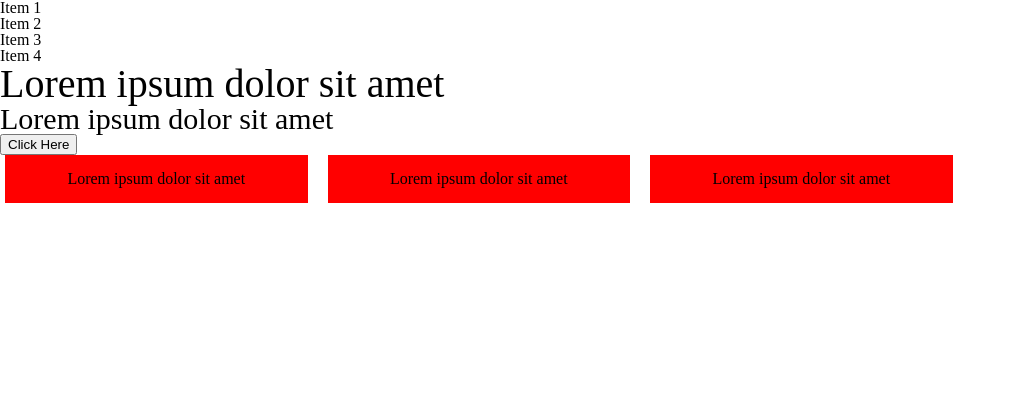
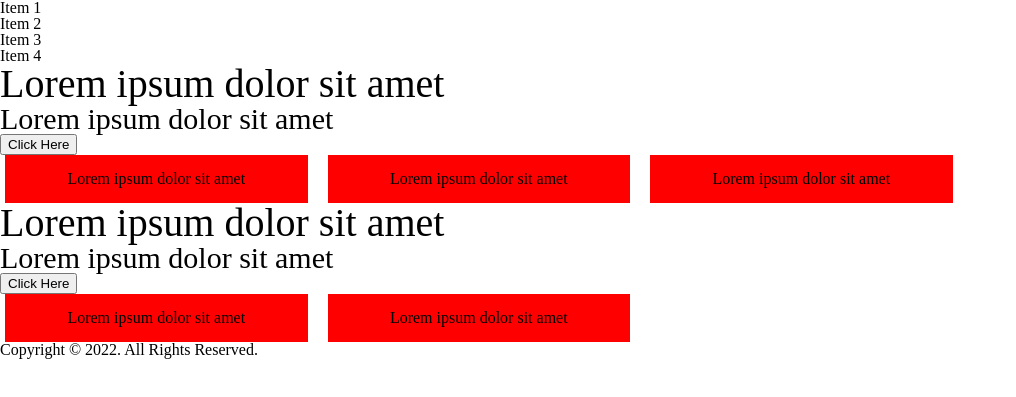
Before and after one commit to 2021nandersen/class-assignment-1017, a plain HTML site: page index.html in a window 1280 px wide. Shown: the part 33-430 px from the top of the page, without its empty margins (0-1016 px from the left). Drawn offline with Linux system fonts and the light colour scheme.

Commit message:
commit for god sake

```diff
--- a/index.html
+++ b/index.html
@@ -35,6 +35,22 @@
                   <div class="card">Lorem ipsum dolor sit amet</div>
                 </div>
               </div>
+            <div class="divider">
+                <h1>Lorem ipsum dolor sit amet</h1>
+                <h2>Lorem ipsum dolor sit amet</h2>
+                <button>Click Here</button>
+            </div>
+            <div class="row2">
+                <div class="column2">
+                  <div class="card2">Lorem ipsum dolor sit amet</div>
+                </div>
+                <div class="column2">
+                  <div class="card2">Lorem ipsum dolor sit amet</div>
+                </div>
+              </div>
         </container>
+        <footer>
+            <p>Copyright &copy; 2022. All Rights Reserved.</p>
+        </footer>
     </body>
 </html>
```
